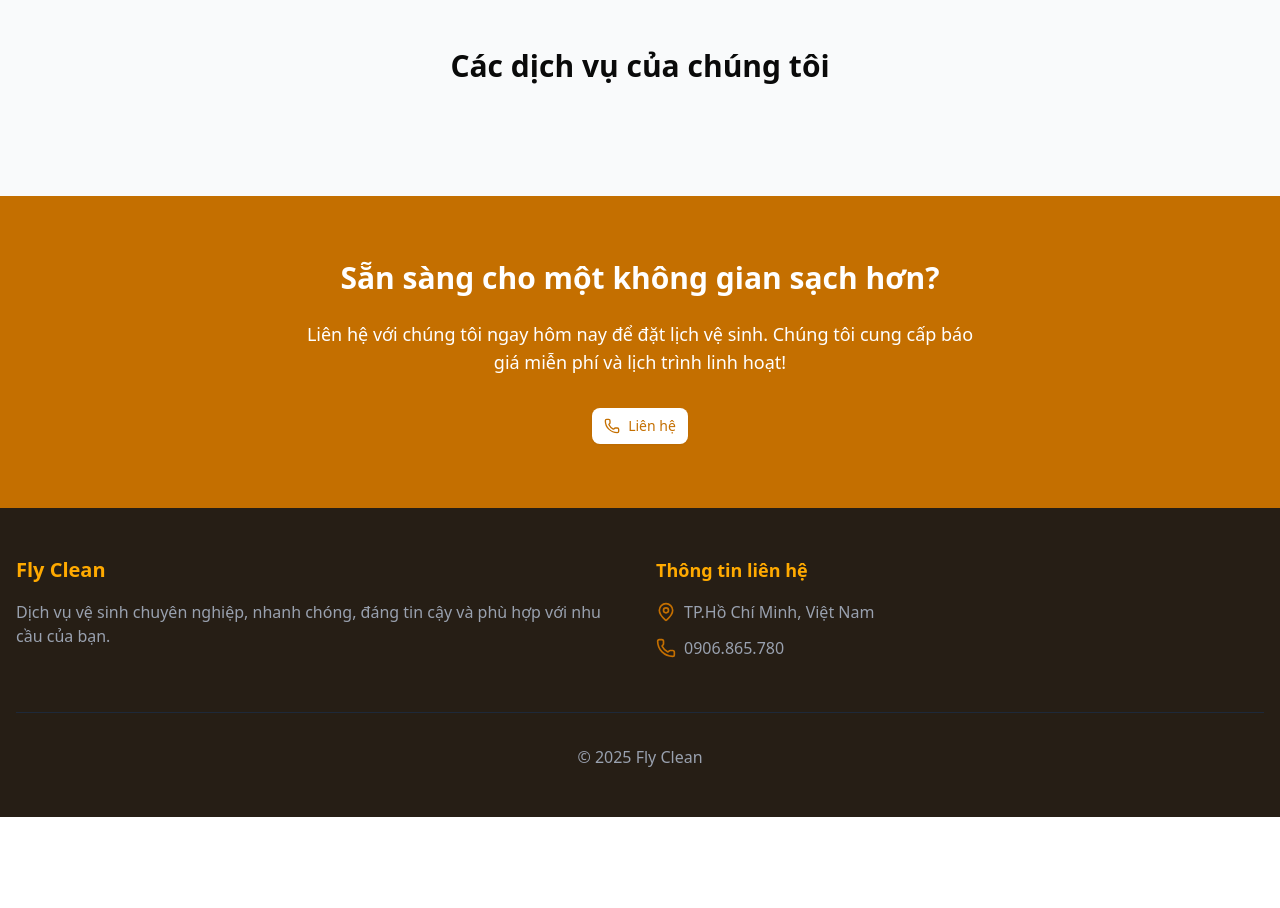
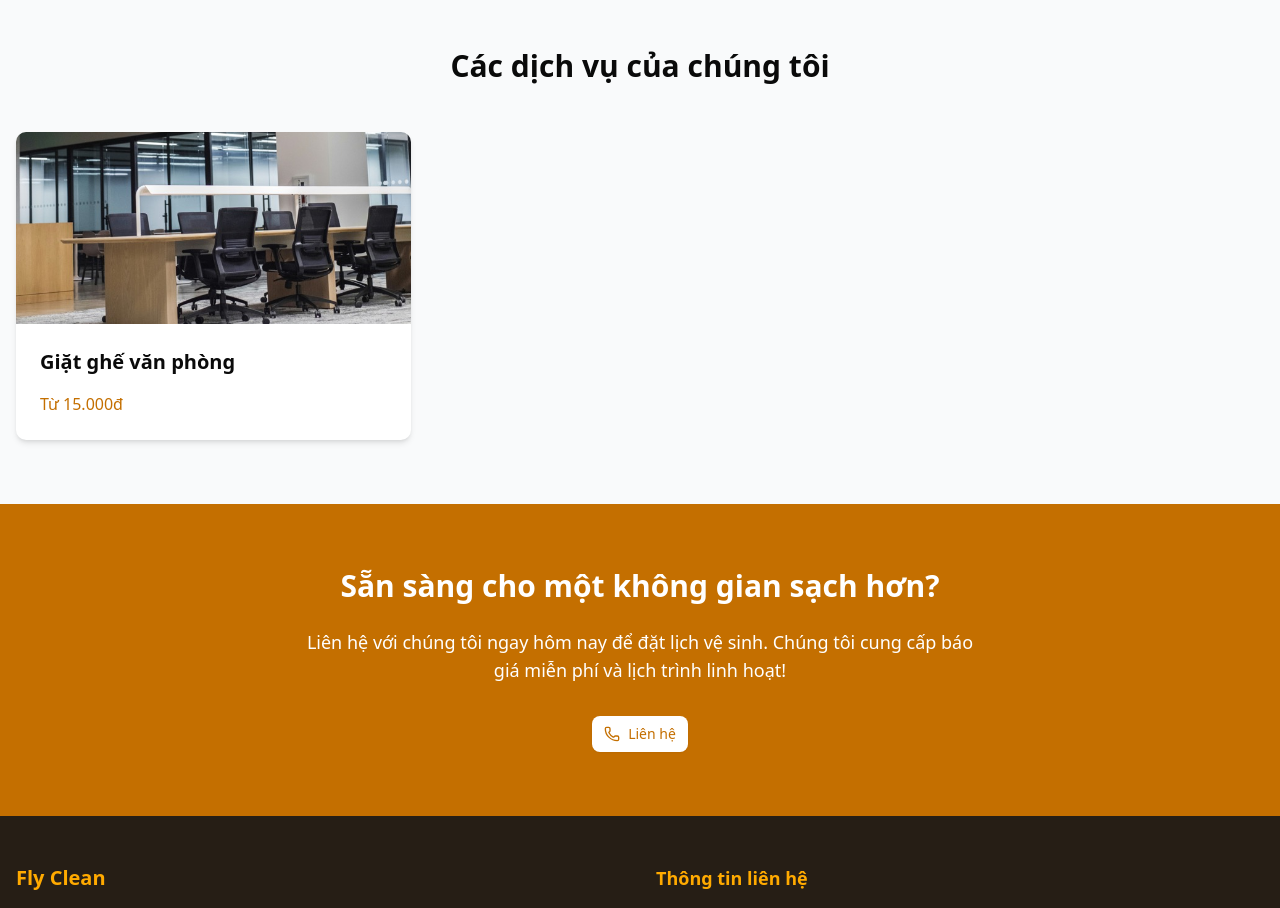
Before and after one commit to hung-nguyen-dang/fly-clean, a Next.js app: page / in a window 1280 px wide. Shown: the part 1240-2148 px from the top of the page. Before the commit the page ends 2057 px from the top, so only its background shows below. Built offline with nearby package versions, Linux system fonts and the light colour scheme.

Commit message:
feature: updated giat ghe van phong

```diff
--- a/app/dich-vu/giat-ghe-van-phong/page.mdx
+++ b/app/dich-vu/giat-ghe-van-phong/page.mdx
@@ -1 +1,31 @@
 # Giặt ghế văn phòng
+
+<div className="flex flex-wrap gap-12">
+  <div>
+    ## Ghế xoay
+    | Số lượng     | Đơn giá  |
+    |--------------|----------|
+    | Dưới 20 ghế  | 35.000đ  |
+    | 20-50 ghế    | 25.000 ₫ |
+    | 50-100 ghế   | 20.000 ₫ |
+    | Trên 100 ghế | 15.000 ₫ |
+  </div>
+
+  <div>
+    ## Ghế chân quỳ
+    | Số lượng     | Đơn giá  |
+    |--------------|----------|
+    | Dưới 20 ghế  | 35.000đ  |
+    | 20-50 ghế    | 30.000 ₫ |
+    | 50-100 ghế   | 20.000 ₫ |
+    | Trên 100 ghế | 15.000 ₫ |
+  </div>
+
+  <div>
+    ## Ghế giám đốc
+    | Số lượng | Đơn giá   |
+    |----------|-----------|
+    | 1 ghế    | 195.000đ  |
+    | 2 ghế    | 145.000 ₫ |
+  </div>
+</div>
--- a/app/dich-vu/layout.tsx
+++ b/app/dich-vu/layout.tsx
@@ -3,7 +3,7 @@ import { ReactNode } from 'react'
 export default function Layout({ children }: { children: ReactNode }) {
   return (
     <div className="flex w-full flex-1 justify-center">
-      <div className="container mt-8 p-4">{children}</div>
+      <div className="container mt-4 px-8 md:mt-8 md:px-12 lg:px-16">{children}</div>
     </div>
   )
 }
--- a/app/page.tsx
+++ b/app/page.tsx
@@ -5,9 +5,7 @@ import Link from 'next/link'
 import { Phone } from 'lucide-react'
 import posthog from 'posthog-js'
 import { Button } from '@/components/ui/button'
-
-// import { services } from './data'
-// import { formatPricing } from '@/lib/utils'
+import ServiceCard from '@/components/service-card'
 
 console.log(`APP_VERSION: ${process.env.APP_VERSION}`)
 
@@ -92,31 +90,13 @@ export default function Home() {
             Các dịch vụ của chúng tôi
           </h2>
           <div className="grid grid-cols-1 gap-8 md:grid-cols-2 lg:grid-cols-3">
-            {/*{services.map(({ summary, id }, index) => (*/}
-            {/*  <Link*/}
-            {/*    key={index}*/}
-            {/*    className="transform cursor-pointer overflow-hidden rounded-lg bg-white shadow-md transition-transform hover:scale-105"*/}
-            {/*    href={`/dich-vu/${id}`}*/}
-            {/*  >*/}
-            {/*    <div className="relative h-48">*/}
-            {/*      <Image*/}
-            {/*        src={summary.image || '/placeholder.svg'}*/}
-            {/*        alt={summary.title}*/}
-            {/*        fill*/}
-            {/*        className="object-cover"*/}
-            {/*      />*/}
-            {/*    </div>*/}
-            {/*    <div className="p-6">*/}
-            {/*      <h3 className="mb-2 text-xl font-bold">{summary.title}</h3>*/}
-            {/*      <p className="mb-4 text-gray-600">{summary.description}</p>*/}
-            {/*      {summary.minPrice ? (*/}
-            {/*        <p className="text-primary">*/}
-            {/*          Từ {formatPricing(summary.minPrice)}*/}
-            {/*        </p>*/}
-            {/*      ) : null}*/}
-            {/*    </div>*/}
-            {/*  </Link>*/}
-            {/*))}*/}
+            <ServiceCard
+              href="/dich-vu/giat-ghe-van-phong"
+              name="Giặt ghế văn phòng"
+              description=""
+              price="Từ 15.000đ"
+              imageUrl="/chairs.jpeg"
+            />
           </div>
         </div>
       </section>
--- /dev/null
+++ b/components/service-card.tsx
@@ -0,0 +1,34 @@
+import Image from 'next/image'
+import Link from 'next/link'
+
+interface ServiceCardProps {
+  href: string
+  name: string
+  description: string
+  price: string
+  imageUrl: string
+}
+
+export default function ServiceCard({
+  href,
+  name,
+  description,
+  price,
+  imageUrl,
+}: ServiceCardProps) {
+  return (
+    <Link
+      className="transform cursor-pointer overflow-hidden rounded-lg bg-white shadow-md transition-transform hover:scale-105"
+      href={href}
+    >
+      <div className="relative h-48">
+        <Image src={imageUrl} alt={name} fill className="object-cover" />
+      </div>
+      <div className="p-6">
+        <h3 className="mb-2 text-xl font-bold">{name}</h3>
+        <p className="mb-4 text-gray-600">{description}</p>
+        <p className="text-primary">{price}</p>
+      </div>
+    </Link>
+  )
+}
--- a/mdx-components.tsx
+++ b/mdx-components.tsx
@@ -7,19 +7,20 @@ export function useMDXComponents(components: MDXComponents): MDXComponents {
     a: Link,
     YouTube,
     h1: ({ children }) => (
-      <h1 className="text-primary text-3xl font-bold">{children}</h1>
+      <h1 className="text-primary mb-8 text-3xl font-bold">{children}</h1>
     ),
-    h2: ({ children }) => <h2 className="text-primary text-2xl">{children}</h2>,
+    h2: ({ children }) => (
+      <h2 className="text-primary mb-4 text-2xl">{children}</h2>
+    ),
     h3: ({ children }) => <h3 className="text-primary text-xl">{children}</h3>,
     table: ({ children }) => (
-      <table className="border border-gray-300 text-left">{children}</table>
+      <div className="my-4 w-fit overflow-hidden rounded-md border border-gray-300">
+        <table className="text-left">{children}</table>
+      </div>
     ),
-    th: ({ children }) => (
-      <th className="border border-gray-300 bg-gray-100 p-2">{children}</th>
-    ),
-    td: ({ children }) => (
-      <td className="border border-gray-300 p-2">{children}</td>
-    ),
+    th: ({ children }) => <th className="px-4 py-2">{children}</th>,
+    td: ({ children }) => <td className="px-4 py-2">{children}</td>,
+    tr: ({ children }) => <tr className="border-t">{children}</tr>,
     ...components,
   }
 }
```
